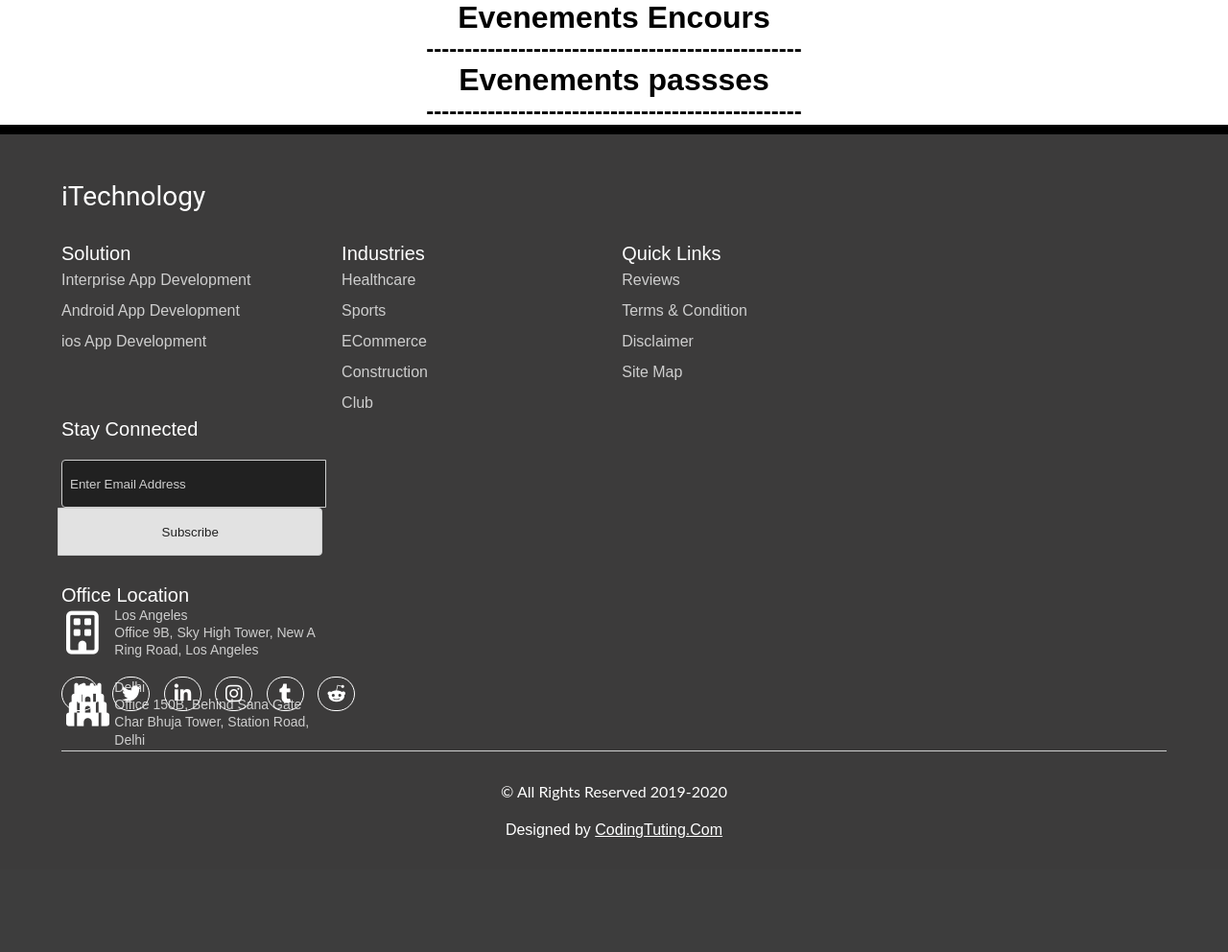
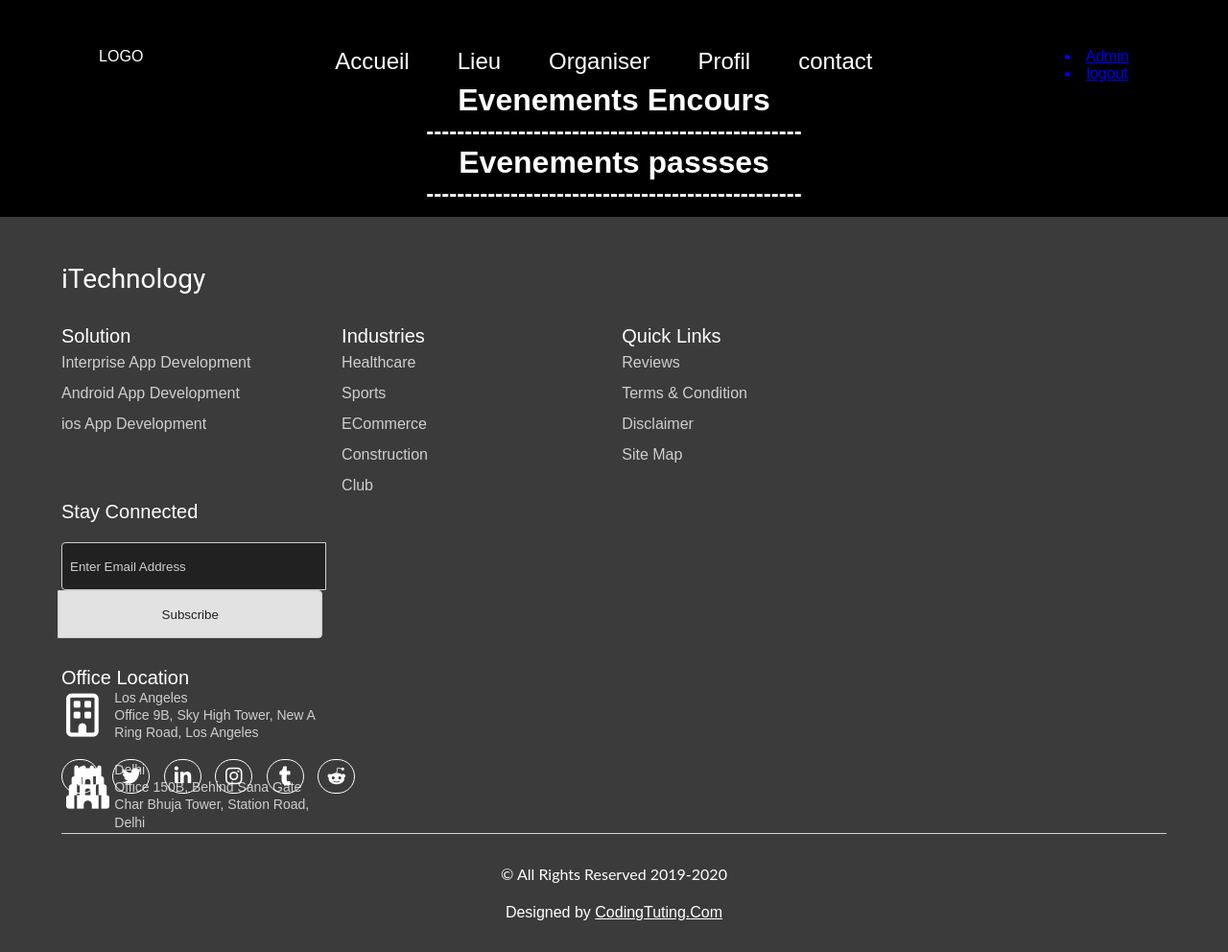
Before and after one commit to kdnassar0/EvenementSite, a Symfony app: template templates/evenement/index.html.twig in a window 1280 px wide. Shown: the whole page at 96% size. Before the commit the page ends 873 px from the top, so only its background shows below. Run offline with Twig, Linux system fonts and the light colour scheme; the template is opened without the code that fills it, so the values that code supplies are empty; some libraries are stand-ins or nearby versions.

Commit message:
version pas final page/evenementlistees

```diff
--- a/public/css/style.css
+++ b/public/css/style.css
@@ -90,7 +90,7 @@ nav ul a {
     list-style: none;
 }
 
-.elementText1{
+.elementText1 {
     display: flex;
     flex-direction: row;
 }
@@ -690,7 +690,7 @@ input#subscriber-email::placeholder {
 
 }
 
-.elemantPageOganiser{
+.elemantPageOganiser {
     display: flex;
     flex-direction: column;
     background-image: url('/images/home page-02.png');
@@ -768,21 +768,73 @@ div .champSalle .required {
 
 
 
-/* la page evenemnt  */
+/* la page evenementParCategorie  */
+
+
+.containerPageEvenements {
+    width: 100%;
+    height: auto;
+    background-repeat: no-repeat;
+    background-size: cover;
+    display: flex;
+    align-items: center;
+    flex-direction: column;
+    position: relative;
+    background-color: #000000;
+}
+.containerPageEvenements h1 ,h2 {
+    color: #fff;
+}
+.containerPageEvenements .elementsNav .logo {
+    color: #fff;
+}
+.evenementsListes {
+    display: flex;
+    align-items: center;
+    justify-content: center;
+    flex-direction: row;
+    width: 80%;
+    flex-wrap: wrap;
+    gap: 10px;
+
+
+
+}
+
+.evenementsListes img {
+    width: 300px;
+}
+
+.evenementCarte {
+    border: 1px solid;
+    display: flex;
+    align-items: center;
+    justify-content: center;
+    flex-direction: column;
+    padding: 10px;
+    background-color: #ffffff
+}
 
 
 
 
 
-/* fin de la page evenemnt  */
+
+/* fin la page evenementParCategorie  */
+
+
+
+
+
+
 
 
 
 /* ------------lieu--------------------- */
 
 
-.elementLieu{
-        display:flex ;
+.elementLieu {
+    display: flex;
     align-items: center;
     justify-content: center;
     flex-direction: column;
@@ -791,7 +843,7 @@ div .champSalle .required {
 
 }
 
-.buttonsLieu{
+.buttonsLieu {
     display: flex;
     align-items: center;
     justify-content: center;
@@ -800,14 +852,15 @@ div .champSalle .required {
 }
 
 
-.textEtImage{
+.textEtImage {
     display: flex;
     flex-direction: row;
     justify-content: center;
-    gap: 40px  ;
+    gap: 40px;
     width: 100%;
 
 }
+
 .textEtImage .description {
 
     width: 40%
@@ -853,7 +906,8 @@ div .champSalle .required {
 
 
 }
-.numeroEtCapacite{
+
+.numeroEtCapacite {
     display: flex;
     align-items: center;
     justify-content: center;
@@ -880,32 +934,40 @@ div .champSalle .required {
 
 /*---------------------details evenement--------------------*/
 
-.containerPageDetails{
+.containerPageDetails {
     width: 100%;
     height: auto;
-    background-image: url('/images/home page-01.png');
     background-repeat: no-repeat;
     background-size: cover;
     display: flex;
     align-items: center;
     flex-direction: column;
-    position : relative;
+    position: relative;
+    background-color: #D99C52;
 
 
 
+
+}
+
+.containerPageDetails .elementsNav ul li {
+    color: #212121;
 }
 
 .containerEelmentsDetails {
     width: 80%;
     display: flex;
     background-image: url('/images/gggrain.svg');
-    background-size: cover ;
+    background-size: cover;
     padding: 20px;
     border-radius: 10px;
     overflow: hidden;
     flex-direction: column;
     margin-top: 50px;
     transform: translateY(-1%);
+    box-shadow: rgba(50, 50, 93, 0.25) 0px 50px 100px -20px, rgba(0, 0, 0, 0.3) 0px 30px 60px -30px, rgba(10, 37, 64, 0.35) 0px -2px 6px 0px inset;
+
+    box-shadow: rgba(0, 0, 0, 0.56) 0px 22px 70px 4px;
 
 }
 
@@ -950,13 +1012,15 @@ transform: translateY(-40%);
 .containerEelmentsDetails h1 {
     display: flex;
 }
+
 .containerEelmentsDetails img {
     height: 250px;
     transition: opacity 0.3s ease;
     border-radius: 10px;
+    box-shadow: rgba(50, 50, 93, 0.25) 0px 50px 100px -20px, rgba(0, 0, 0, 0.3) 0px 30px 60px -30px, rgba(10, 37, 64, 0.35) 0px -2px 6px 0px inset;
 }
 
-.containerEelmentsDetails:hover img{
+.containerEelmentsDetails:hover img {
     opacity: 0.8;
 }
 
@@ -965,8 +1029,9 @@ transform: translateY(-40%);
     transition: 1.5s;
     transform: translateY(40%);
 }
+
 .containerPageDetails:hover .info {
-    opacity: 1 ;
+    opacity: 1;
     transition: 1.5s;
     transform: translateX(1%);
 }
@@ -975,7 +1040,7 @@ transform: translateY(-40%);
 .containerEelmentsDetails span {
     width: 60%;
     word-wrap: break-word;
-    font-size: 18px ;
+    font-size: 18px;
     transition: opacity 0.3s ease;
     color: rgb(74, 31, 31);
 
@@ -993,16 +1058,17 @@ transform: translateY(-40%);
     flex-direction: column;
 
 
+
 }
 
-.espaceCommentaire strong{
+.espaceCommentaire strong {
     display: flex;
 
     justify-content: center;
-  margin:20px 0 20px 0 ;
+    margin: 20px 0 20px 0;
 }
 
-.commentaires{
+.commentaires {
     background-color: wheat;
     /* border: 1px solid; */
     display: flex;
@@ -1022,7 +1088,7 @@ transform: translateY(-40%);
 }
 
 
-.cmmentaireEtSupprimer{
+.cmmentaireEtSupprimer {
     display: flex;
     flex-direction: row;
     justify-content: space-around;
@@ -1030,17 +1096,20 @@ transform: translateY(-40%);
     border-radius: 10px;
 
 }
+
 .cmmentaireEtSupprimer a {
     padding: 10px;
 }
+
 .cmmentaireEtSupprimer a i {
     color: #f9f9f9;
 }
 
-.ecrireUnCommentaire{
+.ecrireUnCommentaire {
     display: flex;
     justify-content: center;
 }
+
 .ecrireUnCommentaire {
     /* background-color: #f1f1f1; */
     padding: 20px;
--- a/src/Controller/EvenementController.php
+++ b/src/Controller/EvenementController.php
@@ -38,7 +38,7 @@ class EvenementController extends AbstractController
     $evenementsPassees = $e->findEvenementsPasseesParCategorie($categorie->getId());
     $evenementsEncours = $e->findEvenementsEncoursParCategorie($categorie->getId());
 
-
+// dd($evenementsPassees);
 
     return $this->render('evenement/index.html.twig', [
       'evenementsPassees' => $evenementsPassees,
--- a/templates/evenement/index.html.twig
+++ b/templates/evenement/index.html.twig
@@ -4,44 +4,86 @@
 
 {% block body %}
 
-<h1>Evenements Encours</h1>
-{% for evenementsEncours in evenementsEncours %}
+<div class="containerPageEvenements">
 
-{{ evenementsEncours.nom }} <br>
+    <div class="elementsNav">
+        <div class="logo">LOGO</div>
+        <nav>
+            <ul class="ul1">
+                <a href="{{ path ('app_categorie')}}">
+                    <li>Accueil</li>
+                </a>
+
+                <a href=" {{ path ('app_lieu') }}">
+                    <li>Lieu</li>
+                </a>
+                <a href="{{ path ('add_evenement') }}">
+                    <li>Organiser</li>
+                </a>
+                <a href="{{ path ('app_oragnisateur') }}">
+                    <li>Profil</li>
+                </a>
+                <a href="#">
+                    <li>contact</li>
+                </a>
+            </ul>
+        </nav>
+
+        <div class="search">
+            <a href="{{ path ('app_admin') }}">
+                <li>Admin</li>
+            </a>
+            <a href="{{ path('app_logout') }}">
+                <li>logout</li>
+            </a>
+        </div>
+    </div>
 
 
-<a href=" {{ path('details_evenement',{'id':evenementsEncours.id}) }}"><img  src="{{asset('images/evenement/'~ evenementsEncours.image) }}" alt=""></a>
-
- {{evenementsEncours.dateDebut | date('y-m-d') }}
-
- <a href="{{ path ('supprimer_evenement',{'id':evenementsEncours.id}) }}">supprimer</a>
+    <h1>Evenements Encours</h1>
+    <div class="evenementsListes">
+        {% for evenementsEncours in evenementsEncours %}
+        <div class="evenementCarte">
+         {{ evenementsEncours.nom }}
 
 
-{% endfor %}
-<h2>-------------------------------------------------</h2>
+        <a href=" {{ path('details_evenement',{'id':evenementsEncours.id}) }}"><img
+                src="{{asset('images/evenement/'~ evenementsEncours.image) }}" alt=""></a>
 
-<h1>Evenements passses</h1>
-{% for evenementPassee in evenementsPassees %}
+        {{evenementsEncours.dateDebut | date('y-m-d H:i') }}
 
-{{ evenementPassee.nom }} <br>
+        <a href="{{ path ('supprimer_evenement',{'id':evenementsEncours.id}) }}">supprimer</a>
 
+    </div>
+        {% endfor %}
 
-<a href=" {{ path('details_evenement',{'id':evenementPassee.id}) }}"><img src="{{asset('images/evenement/'~ evenementPassee.image) }}" alt=""></a>
+    </div>
+    <h2>-------------------------------------------------</h2>
 
- {{evenementPassee.dateFin | date('y-m-d') }}
+    <h1>Evenements passses</h1>
 
- <a href="{{ path ('supprimer_evenement',{'id':evenementPassee.id}) }}">supprimer</a>
+    <div class="evenementsListes">
+    {% for evenementPassee in evenementsPassees %}
 
+   <div class="evenementCarte">
+    {{ evenementPassee.nom }}
+    <a href=" {{ path('details_evenement',{'id':evenementPassee.id}) }}"><img
+            src="{{asset('images/evenement/'~ evenementPassee.image) }}" alt=""></a>
 
-{% endfor %}
+    {{evenementPassee.dateFin | date('y-m-d H:i') }}
 
+    <a href="{{ path ('supprimer_evenement',{'id':evenementPassee.id}) }}">supprimer</a>
 
-<h2>-------------------------------------------------</h2>
+</div>
+    {% endfor %}
+
+</div>
+    <h2>-------------------------------------------------</h2>
 
 
 
 
-
+</div>
 
 
 {% endblock %}
```
Also changed, not shown: public/images/evenement/Noir-Blanc-couleursdes-positions-sociales-roles-lhistoire-0-1399-934-646dfeedf2da5.jpg (added), public/images/evenement/Noir-Blanc-couleursdes-positions-sociales-roles-lhistoire-0-1399-934-646dff0193ac8.jpg (added), public/images/evenement/Noir-Blanc-couleursdes-positions-sociales-roles-lhistoire-0-1399-934-646e06ae5fd9e.jpg (added). Lines whose indentation alone changed are shown as unchanged.
